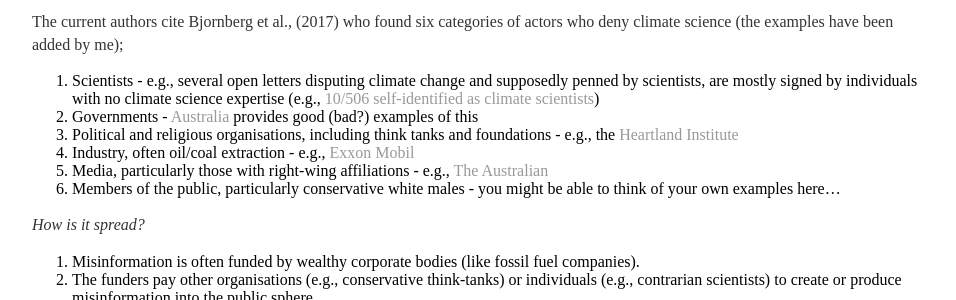
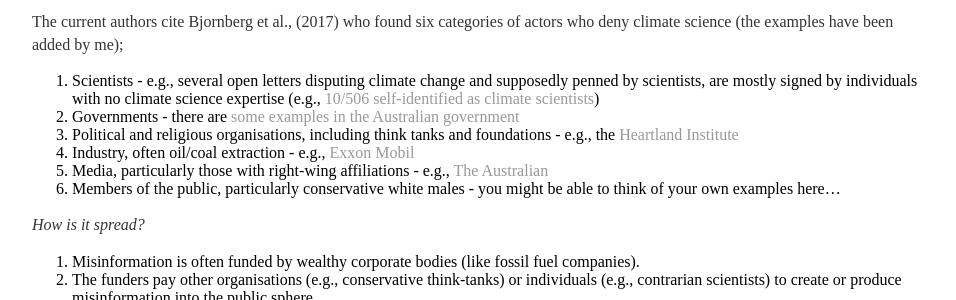
Before and after one commit to belindaxie/belindaxie.github.io, a Jekyll site: the page built from _posts/2020-10-05-study-misinformation.md, in a window 1280 px wide. Shown: the part 935-1235 px from the top of the page, without its empty margins (160-1116 px from the left). Built offline with Jekyll 4.4.1, drawn with Linux system fonts in a browser that asks for light colours.

Commit message:
Update 2020-10-05-study-misinformation.md

```diff
--- a/_posts/2020-10-05-study-misinformation.md
+++ b/_posts/2020-10-05-study-misinformation.md
@@ -34,7 +34,7 @@ Earlier research into misinformation used terms like climate 'skepticism' (for t
 The current authors cite Bjornberg et al., (2017) who found six categories of actors who deny climate science (the examples have been added by me);
 
 1. Scientists - e.g., several open letters disputing climate change and supposedly penned by scientists, are mostly signed by individuals with no climate science expertise (e.g., <a href="https://climatefeedback.org/evaluation/letter-signed-by-500-scientists-relies-on-inaccurate-claims-about-climate-science/">10/506 self-identified as climate scientists</a>)
-2. Governments - <a href="https://www.theguardian.com/australia-news/2020/jan/16/there-is-no-link-the-climate-doubters-within-scott-morrisons-government">Australia</a> provides good (bad?) examples of this
+2. Governments - there are <a href="https://www.theguardian.com/australia-news/2020/jan/16/there-is-no-link-the-climate-doubters-within-scott-morrisons-government">some examples in the Australian government</a>
 3. Political and religious organisations, including think tanks and foundations - e.g., the <a href="https://en.wikipedia.org/wiki/Heartland_Institute#:~:text=Since%20the%202000s%2C%20the%20Heartland,be%20damaging%20to%20the%20economy.">Heartland Institute</a>
 4. Industry, often oil/coal extraction - e.g., <a href="https://www.scientificamerican.com/article/exxon-knew-about-climate-change-almost-40-years-ago/">Exxon Mobil</a>
 5. Media, particularly those with right-wing affiliations - e.g., <a href="https://www.afr.com/companies/media-and-marketing/news-corp-employee-lashes-company-s-bushfire-coverage-20200110-p53qfh">The Australian</a>
```
